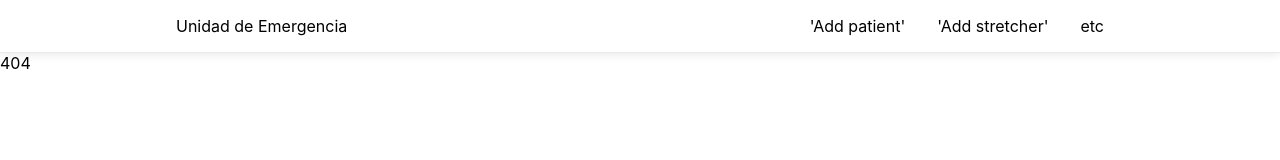
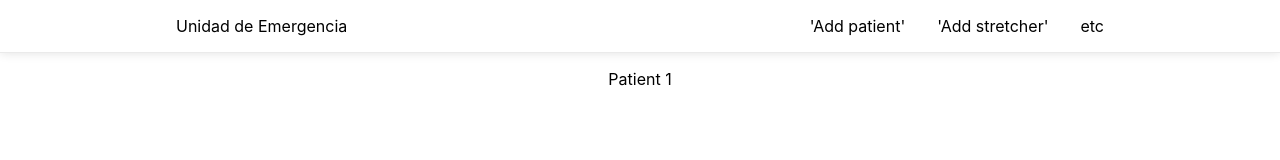
Before and after one commit to fruizrob/project-ecin-00707, a React (Create React App) app: page /patient/1 in a window 1280 px wide. Before the commit this address had no page. Shown: the top 160 px of the page. Built offline with nearby package versions, Linux system fonts and the light colour scheme; the HTML template or start-up script is replaced by a standard one.

Commit message:
patient page routes

```diff
--- a/src/App.js
+++ b/src/App.js
@@ -3,6 +3,7 @@ import { BrowserRouter, Route, Switch } from 'react-router-dom';
 import Header from './components/Header';
 import Home from './components/homepage/Home';
 import SectorDetail from './components/sector/SectorDetail';
+import PatientDetail from './components/patient/PatientDetail';
 
 import data from './data.json';
 class App extends Component {
@@ -126,6 +127,7 @@ class App extends Component {
 				<Switch>
 					<Route path="/" exact render={() => <Home data={this.state} onDragEnd={this.onDragEnd} addPatient={this.addPatient} />} />
 					<Route path="/sector/:id" exact render={(props) => <SectorDetail {...props} />} />
+					<Route path="/patient/:id" exact render={(props) => <PatientDetail {...props} />} />
 					<Route path="/" render={() => <div>404</div>} />
 				</Switch>
 			</BrowserRouter>
--- a/src/components/homepage/Patient.js
+++ b/src/components/homepage/Patient.js
@@ -1,5 +1,6 @@
 import React from 'react';
 import { Draggable } from 'react-beautiful-dnd';
+import { Link } from 'react-router-dom';
 import icon from '../../patient.svg';
 
 import "./Patient.css";
@@ -16,18 +17,21 @@ export default function Patient(props) {
                 };
 
                 return (
+                    <Link to={{pathname:`/patient/${id}`}}>
                         <div className="patient"
                             ref={provided.innerRef}
                             {...provided.draggableProps}
                             style={style}
                             {...provided.dragHandleProps}
                         >
+
                                 <img className="icon" alt="icon-patient" src={icon} />
                                 <div className="patient-content">
                                     <p>{name}</p>
                                     <p className="patient-time">{time}</p>
                                 </div>
                         </div>
+                    </Link>
                 )
             }}
         </Draggable>
--- a/src/components/homepage/Sector.css
+++ b/src/components/homepage/Sector.css
@@ -61,6 +61,11 @@
     transition: background-color 0.2s ease;
 }
 
+.sector-droppable a {
+    color: black;
+    text-decoration: none;
+}
+
 .sector .sector-add-patient {
     display: flex;
     align-items: center;
--- /dev/null
+++ b/src/components/patient/PatientDetail.css
@@ -0,0 +1,3 @@
+.patient-page {
+    text-align: center;
+}
--- /dev/null
+++ b/src/components/patient/PatientDetail.js
@@ -0,0 +1,13 @@
+import React, { Component } from 'react';
+import './PatientDetail.css';
+
+export default class PatientDetail extends Component {
+
+    render() {
+        return (
+            <div className="patient-page">
+                <p>Patient {this.props.match.params.id}</p>
+            </div>
+        )
+    }
+}
```
Lines whose indentation alone changed are shown as unchanged.
